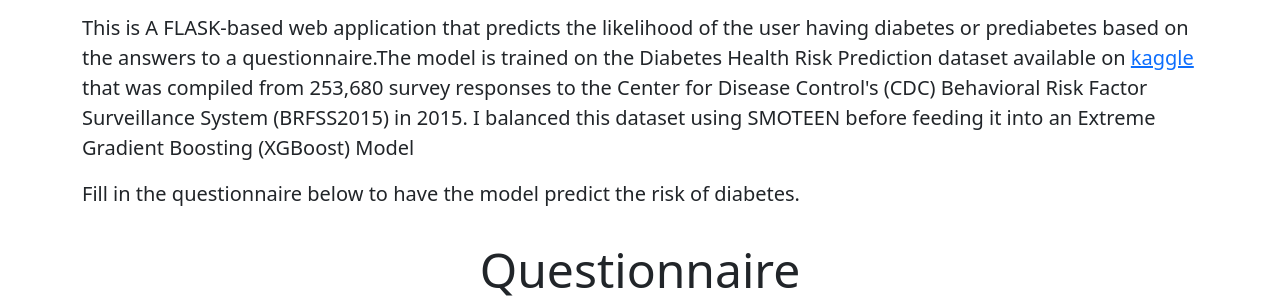
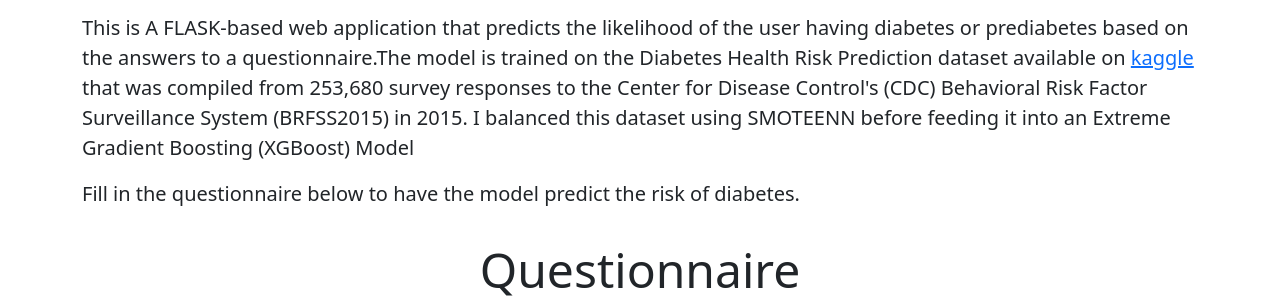
Before and after one commit to sagartv/diabetes_risk_predictor, a Flask app: page / in a window 1280 px wide. Shown: the part 423-724 px from the top of the page. Run offline with Flask 3, Linux system fonts and the light colour scheme.

```diff
--- a/templates/home.html
+++ b/templates/home.html
@@ -22,7 +22,7 @@
               Diabetes is a chronic disease that occurs either when the pancreas does not produce enough insulin or when the body cannot effectively use the insulin it produces. Insulin is a hormone that regulates blood glucose. Hyperglycaemia, also called raised blood glucose or raised blood sugar, is a common effect of uncontrolled diabetes and over time leads to serious damage to many of the body's systems, especially the nerves and blood vessels.(Source: <a href = "https://www.who.int/health-topics/diabetes">The World Health Organization</a>)
             </p>
               <p class = 'lead'>
-                This is A FLASK-based web application that predicts the likelihood of the user having diabetes or prediabetes based on the answers to a questionnaire.The model is trained on the Diabetes Health Risk Prediction dataset available on <a href = "https://www.kaggle.com/datasets/alexteboul/diabetes-health-indicators-dataset?select=diabetes_binary_health_indicators_BRFSS2015.csv">kaggle</a> that was compiled from 253,680 survey responses to the Center for Disease Control's (CDC)  Behavioral Risk Factor Surveillance System (BRFSS2015) in 2015. I balanced this dataset using SMOTEEN before feeding it into an Extreme Gradient Boosting (XGBoost) Model  </p>
+                This is A FLASK-based web application that predicts the likelihood of the user having diabetes or prediabetes based on the answers to a questionnaire.The model is trained on the Diabetes Health Risk Prediction dataset available on <a href = "https://www.kaggle.com/datasets/alexteboul/diabetes-health-indicators-dataset?select=diabetes_binary_health_indicators_BRFSS2015.csv">kaggle</a> that was compiled from 253,680 survey responses to the Center for Disease Control's (CDC)  Behavioral Risk Factor Surveillance System (BRFSS2015) in 2015. I balanced this dataset using SMOTEENN before feeding it into an Extreme Gradient Boosting (XGBoost) Model  </p>
             <p class = "lead">
     Fill in the questionnaire below to have the model predict the risk of diabetes.
             </p>
```
Also changed, not shown: README.md, 1 other file.
